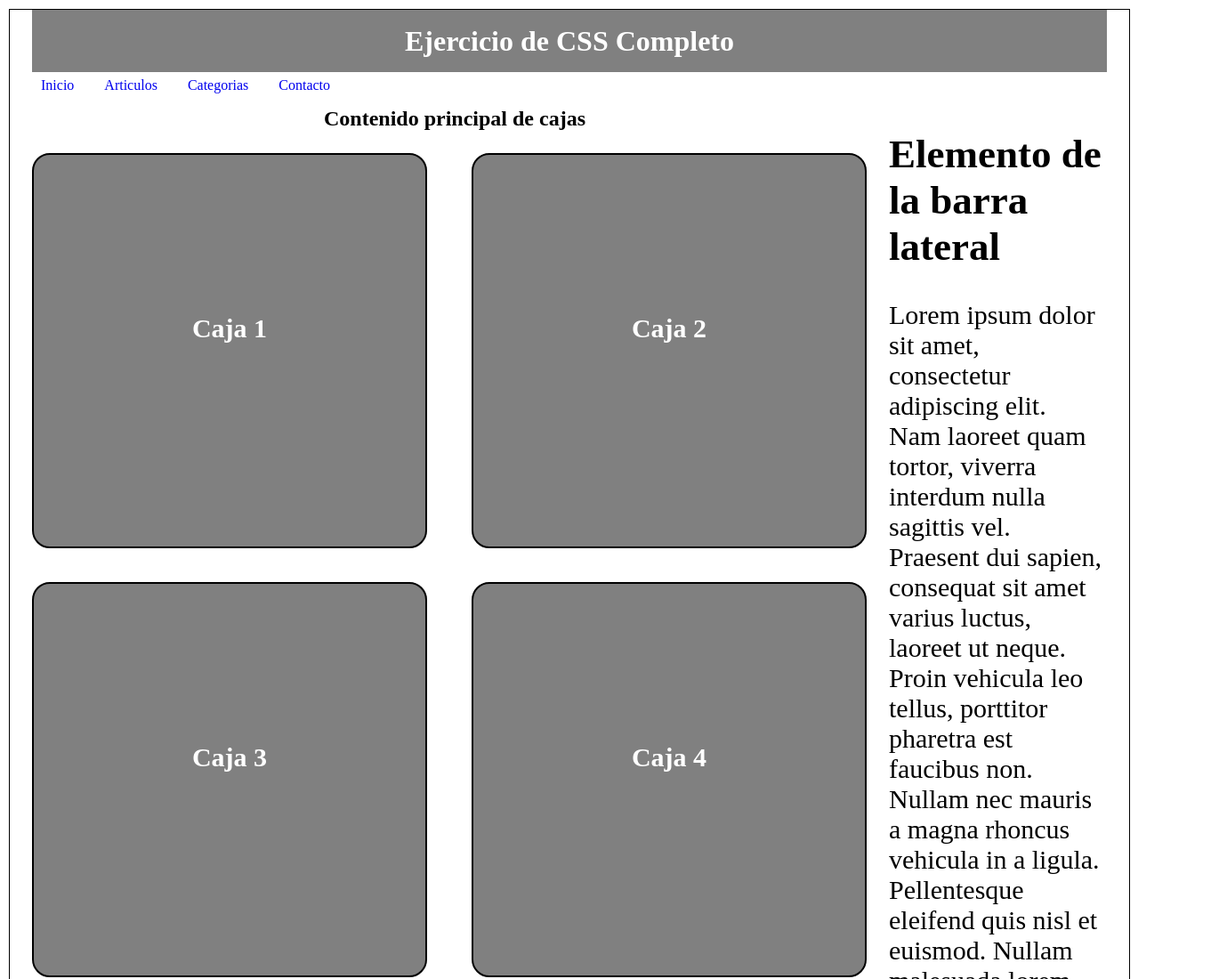
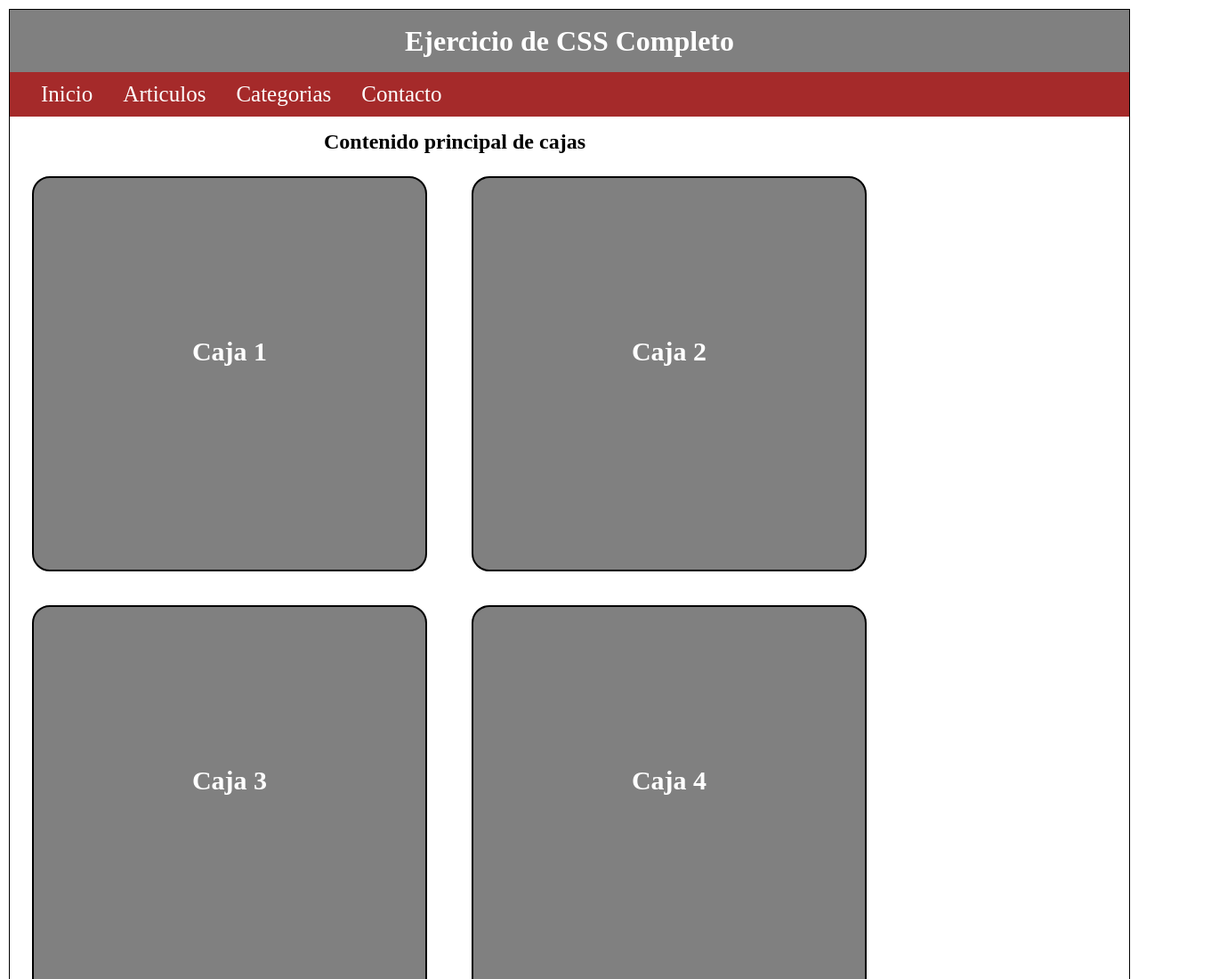
Before and after one commit to Tsammet/proyectoCajas, a plain HTML site: page index.html in a window 1280 px wide. Shown: the top 1100 px of the page at 89% size, 1361 px wide, since content can reach past the window. Drawn offline with Linux system fonts and the light colour scheme.

Commit message:
first Commit

```diff
--- a/style.css
+++ b/style.css
@@ -5,8 +5,8 @@
 
 #header {
     background-color: gray;
-    margin-right: 25px;
-    margin-left: 25px;
+    margin-right: 0px;
+    margin-left: 0px;
     height: 70px;
 }
 
@@ -20,6 +20,12 @@ body{
     margin: 10px;
 }
 
+#menu{
+    background-color: brown;
+    height: 50px;
+
+}
+
 #menu ul{
     list-style: none;
     margin: 0;
@@ -31,12 +37,17 @@ body{
 #menu li{
     display: inline-block;
     margin-right: 10px;
+    padding-top: 5px;
+    font-size: 25px;
 
 }
 
 #menu a{
     text-decoration: none;
     padding: 5px 10px;
+    color: white;
+
+
 }
 
 #principal{
@@ -75,14 +86,19 @@ body{
 }
 
 #lateral {
-    margin-left: 30px;
+    margin-left: 600px;
     margin-right: 30px;
-    font-size: 30px;
+    padding-left: 50px;
+    font-size: 35px;
+    overflow: scroll;
     flex: 0 0 30%;
+    width: 700px;
+    max-height: 1900px;
+    background-color: rgb(221, 221, 221);
 }
 
 .clearfix {
-    clear: both; /* Asegura que el pie de página no flote entre los elementos flotantes */
+    clear: both;
 }
 
 #footer {
```
